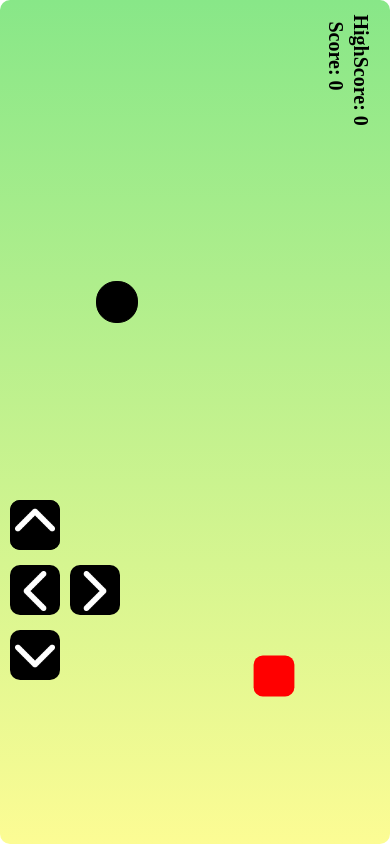
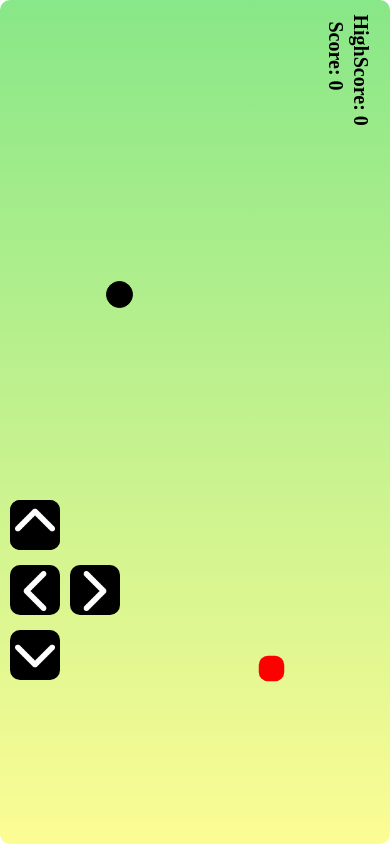
Before and after one commit to parthrathod5814/sneke-game, a plain HTML site: page index.html in a window 390 px wide. Drawn offline with Linux system fonts and the light colour scheme; a web font is replaced by a local one.

Commit message:
Update style.css

```diff
--- a/css/style.css
+++ b/css/style.css
@@ -153,19 +153,19 @@
     }
 
     .food{
-        height: 40px;
-        width: 40px;
+        height: 25px;
+        width: 25px;
     }
 
     .snake{
-        height: 40px;
-        width: 40px;
+        height: 25px;
+        width: 25px;
 
     }
 
     .head{
-        height: 40px;
-        width: 40px;
+        height: 25px;
+        width: 25px;
     }
 
 
```
